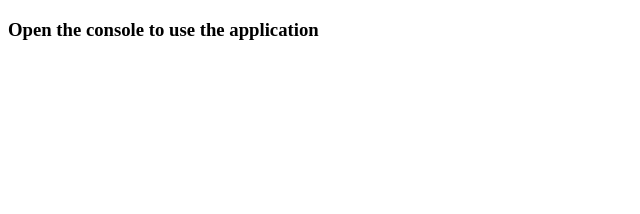
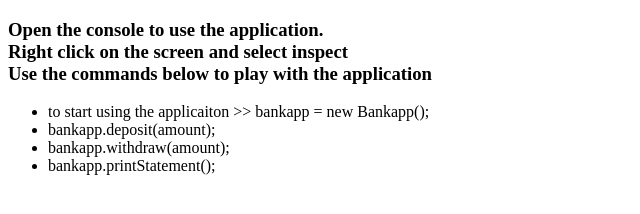
Before and after one commit to neoeno/bank_refactor_for_farah, a website: page index.html in a window 1280 px wide. Shown: the whole page, without its empty margins (0-640 px from the left). Drawn offline with Linux system fonts and the light colour scheme.

Commit message:
added screen shot and cleaned up readme

```diff
--- a/index.html
+++ b/index.html
@@ -7,7 +7,16 @@
   <title>Document</title>
 </head>
 <body>
-  <h3> Open the console to use the application</h3>
+  <h3> Open the console to use the application.
+    <br> Right click on the screen and select inspect
+    <br> Use the commands below to play with the application
+  </h3>
+  <ul>
+    <li>to start using the applicaiton >> bankapp = new Bankapp();</li>
+    <li>bankapp.deposit(amount);</li>
+    <li>bankapp.withdraw(amount);</li>
+    <li>bankapp.printStatement();</li>
+  </ul>
 </body>
 <script type="text/javascript" src="./src/appInterface.js"></script>
 <script type="text/javascript" src="./src/formatter.js"></script>
```
Also changed, not shown: README.md, ScreenShot.png (added), ScreenShot.svg (added).
